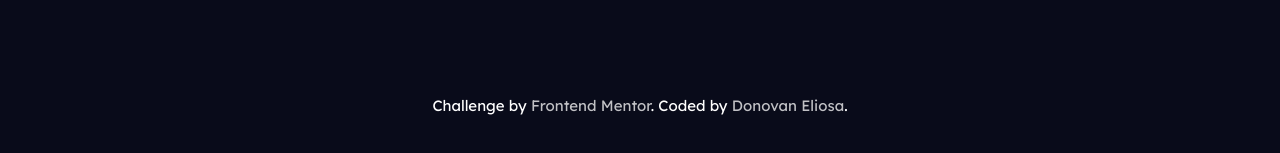
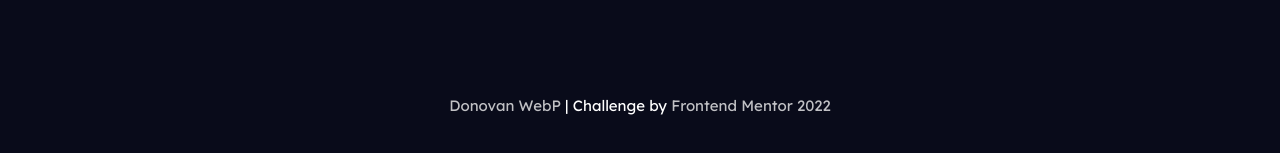
Before and after one commit to Tackless/Challenge-02-StatsPreviewCardComponent, a website: page index.html in a window 1280 px wide. Shown: the part 445-598 px from the top of the page. Drawn offline with Linux system fonts and the light colour scheme.

Commit message:
add logo & footer

```diff
--- a/index.html
+++ b/index.html
@@ -39,8 +39,7 @@
 			</div> <!-- container-header -->
 		</main>
 		<footer class="attribution">
-		<p>Challenge by <a href="https://www.frontendmentor.io?ref=challenge" target="_blank">Frontend Mentor</a>.
-			Coded by <a href="https://github.com/Tackless">Donovan Eliosa</a>.</p>
+			<p><a href="https://github.com/Tackless">Donovan WebP</a> | Challenge by <a href="https://www.frontendmentor.io?ref=challenge" target="_blank">Frontend Mentor 2022</a></p>
 		</footer>
 	</body>
 </html>
```
Also changed, not shown: build/img/favicon.ico.
